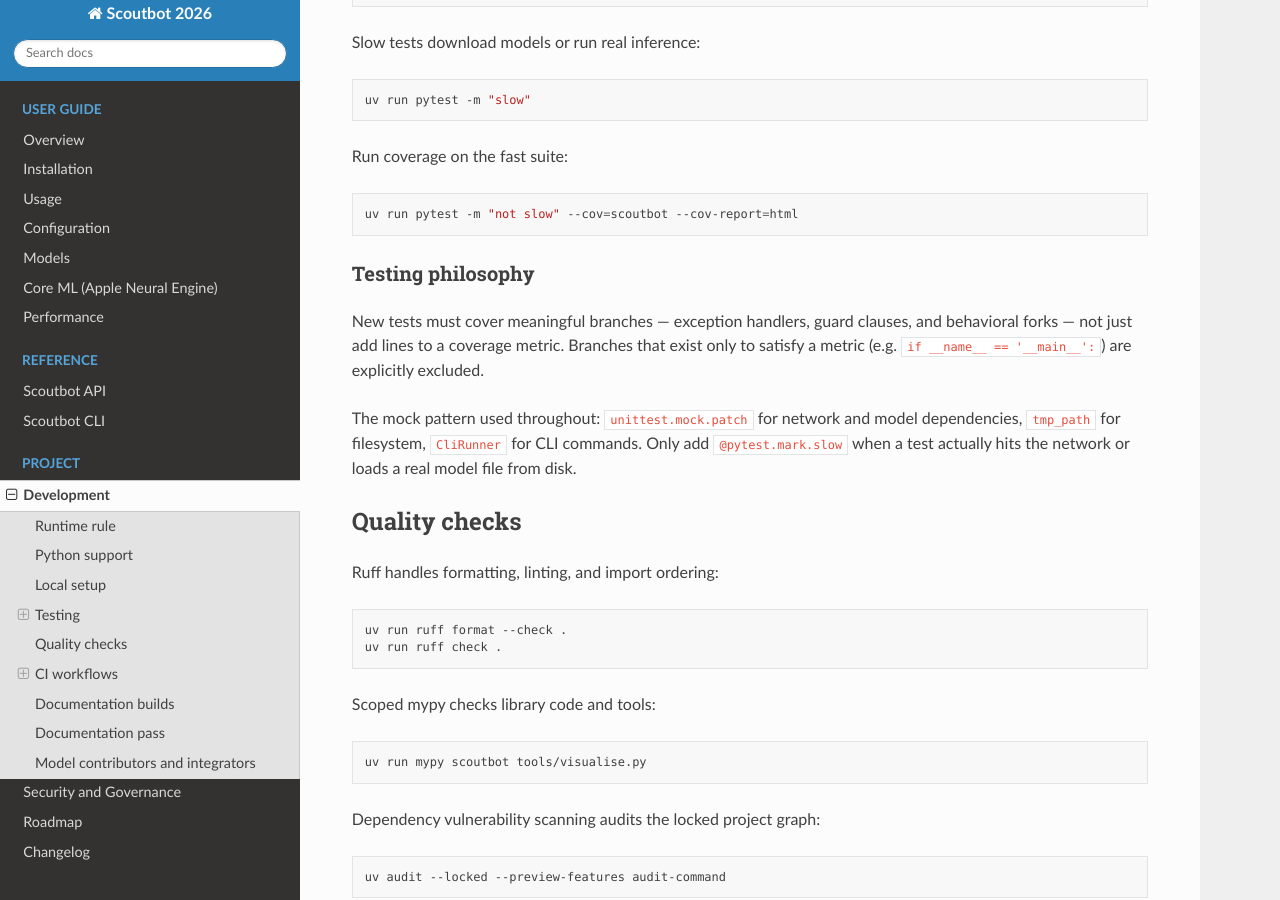
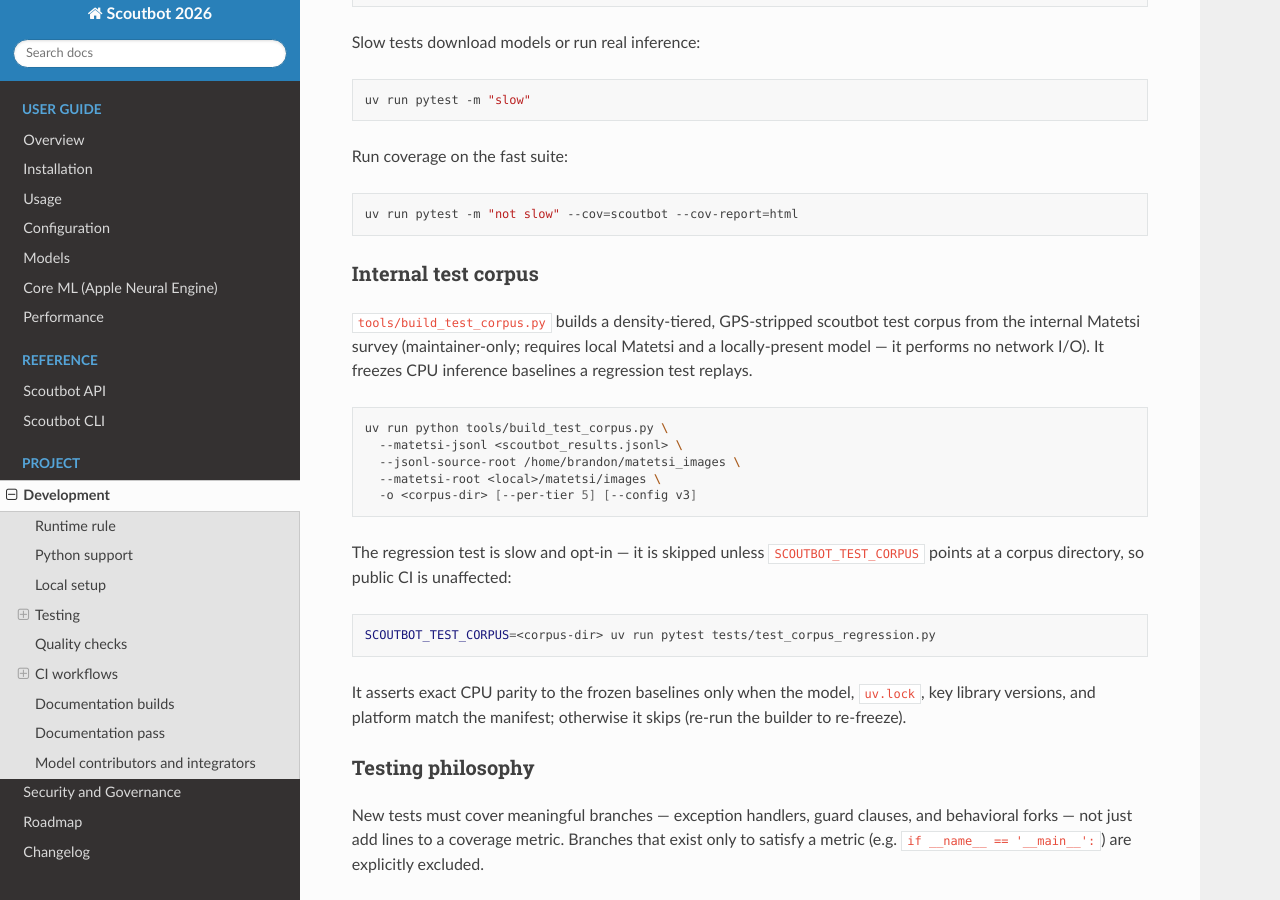
Before and after one commit to SurveyTools/scoutbot-two, a Sphinx documentation site: the page built from docs/development.rst, in a window 1280 px wide and 900 px high, scrolled down 1042 px. Built offline with Sphinx 7.4.7 and the Read the Docs theme 3.1.0, drawn with Linux system fonts in a browser that asks for light colours; formulas are drawn with MathJax 3.

Commit message:
Document test-corpus builder.

```diff
--- a/CHANGELOG.rst
+++ b/CHANGELOG.rst
@@ -5,6 +5,12 @@ Changelog
 Unreleased
 ----------
 
+* Added an internal test-corpus builder (``tools/build_test_corpus.py``) and an opt-in,
+  skip-if-absent CPU drift-regression test (``tests/test_corpus_regression.py``, gated on
+  ``SCOUTBOT_TEST_CORPUS``). The builder selects density-tiered frames from the internal Matetsi
+  survey, GPS/EXIF-strips them, and freezes CPU inference baselines with a pinned model + dependency
+  stack; the regression test replays them and asserts exact CPU parity when the stack matches. Adds
+  ``piexif`` to the ``test`` extra.
 * Removed the runtime ``dill`` dependency. The two bundled KAZA models were re-serialized with the
   current Ultralytics/torch stack so they load without ``dill`` (weights unchanged — CPU inference
   is bit-identical), re-hosted under date-tagged filenames
--- a/docs/development.rst
+++ b/docs/development.rst
@@ -60,6 +60,31 @@ Run coverage on the fast suite:
 .. code-block:: bash
 
    uv run pytest -m "not slow" --cov=scoutbot --cov-report=html
+
+Internal test corpus
+~~~~~~~~~~~~~~~~~~~~~
+
+``tools/build_test_corpus.py`` builds a density-tiered, GPS-stripped scoutbot test corpus from the
+internal Matetsi survey (maintainer-only; requires local Matetsi and a locally-present model — it
+performs no network I/O). It freezes CPU inference baselines a regression test replays.
+
+.. code-block:: bash
+
+   uv run python tools/build_test_corpus.py \
+     --matetsi-jsonl <scoutbot_results.jsonl> \
+     --jsonl-source-root /home/brandon/matetsi_images \
+     --matetsi-root <local>/matetsi/images \
+     -o <corpus-dir> [--per-tier 5] [--config v3]
+
+The regression test is slow and opt-in — it is skipped unless ``SCOUTBOT_TEST_CORPUS`` points at a
+corpus directory, so public CI is unaffected:
+
+.. code-block:: bash
+
+   SCOUTBOT_TEST_CORPUS=<corpus-dir> uv run pytest tests/test_corpus_regression.py
+
+It asserts exact CPU parity to the frozen baselines only when the model, ``uv.lock``, key library
+versions, and platform match the manifest; otherwise it skips (re-run the builder to re-freeze).
 
 Testing philosophy
 ~~~~~~~~~~~~~~~~~~
```
Also changed, not shown: docs/roadmap.rst (+5 -5 lines).
